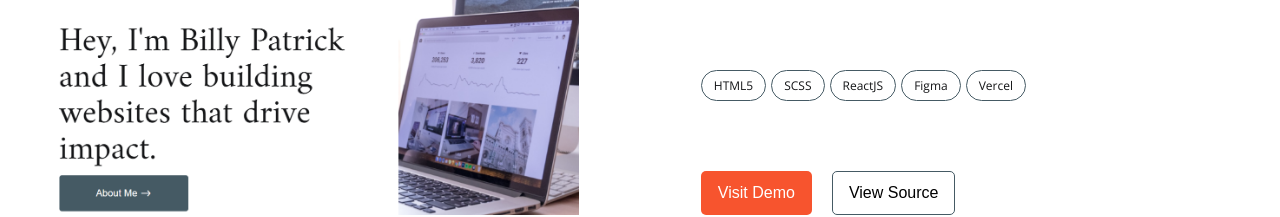
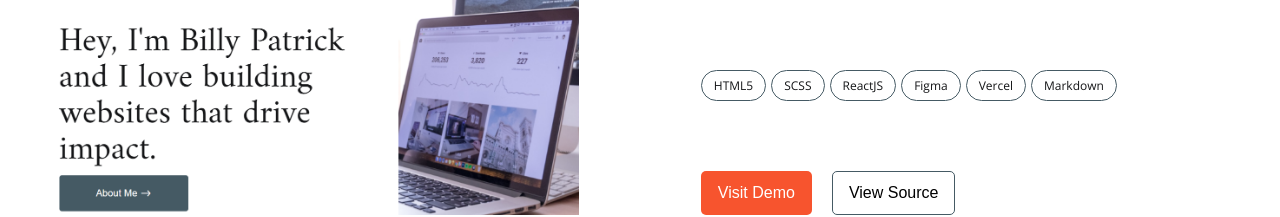
Before and after one commit to dev-billy/dev-billy, a React (Create React App) app: page /projects/1 in a window 1280 px wide. Shown: the part 352-569 px from the top of the page. Built offline with nearby package versions, Linux system fonts and the light colour scheme.

Commit message:
updated the projects

```diff
--- a/src/data/markdown/designSystem.md
+++ b/src/data/markdown/designSystem.md
@@ -1,8 +1,6 @@
 Started off as a simple buttons design system challenge, but made it more reusable and creating more components as we move.
 
 This Journey helped me learn better, and hone my react skills and design skills to build something that is reusable and scalable.
-
-"Just get started!"
 
 ### Features
 
--- a/src/data/projects.js
+++ b/src/data/projects.js
@@ -8,7 +8,7 @@ let projectList = [
     shortDescription:
       "This is my website project built to showcase my skills and journey as a frontend developer. It was an interesting journey moving from design to code to deployment.",
     story: "devbilly.md",
-    techStack: ["HTML5", "SCSS", "ReactJS", "Figma", "Vercel"],
+    techStack: ["HTML5", "SCSS", "ReactJS", "Figma", "Vercel", "Markdown"],
     image: devBillySite,
     demoLink: "https://devbilly.com",
     sourceLink: "https://github.com/dev-billy/dev-billy",
```
